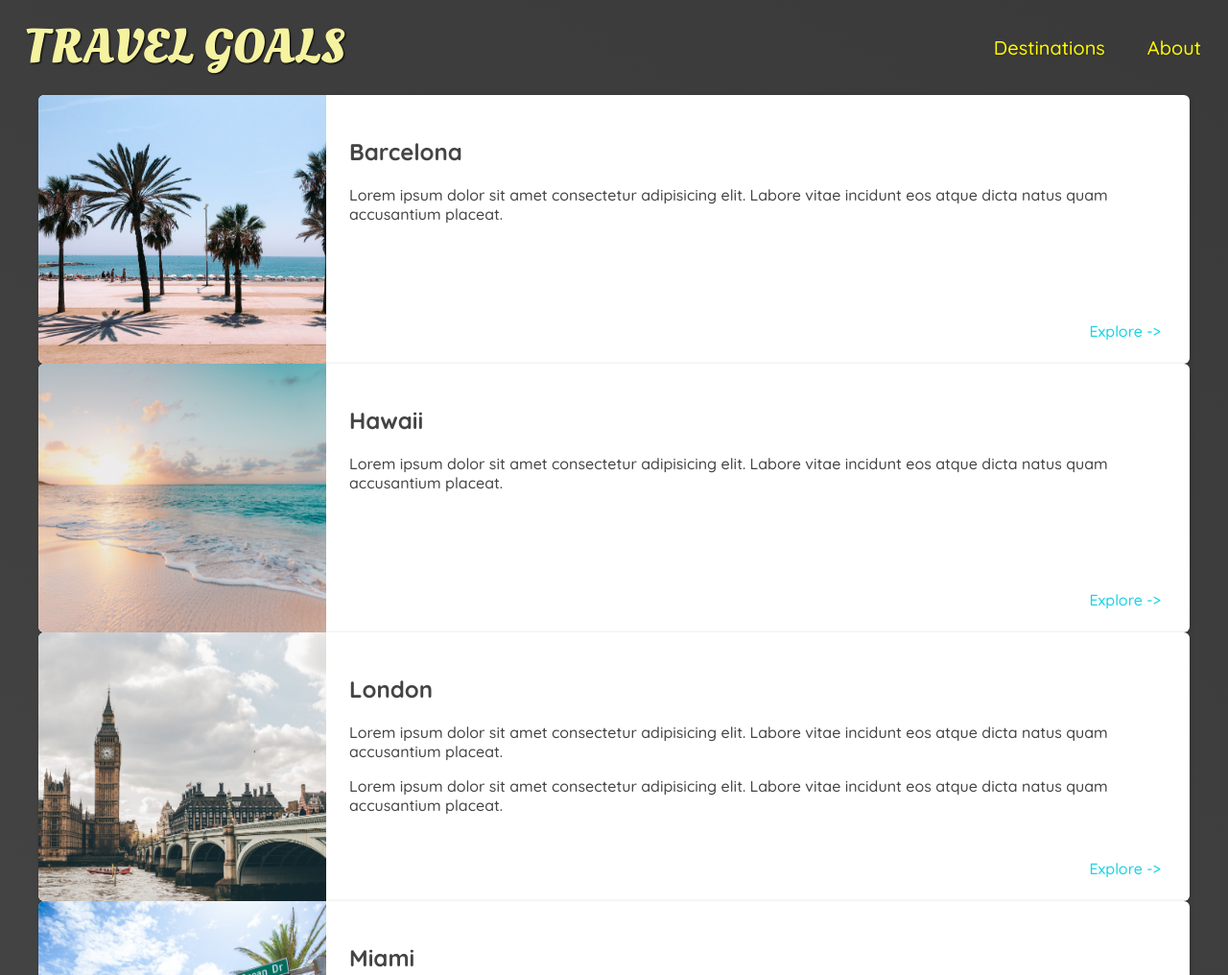
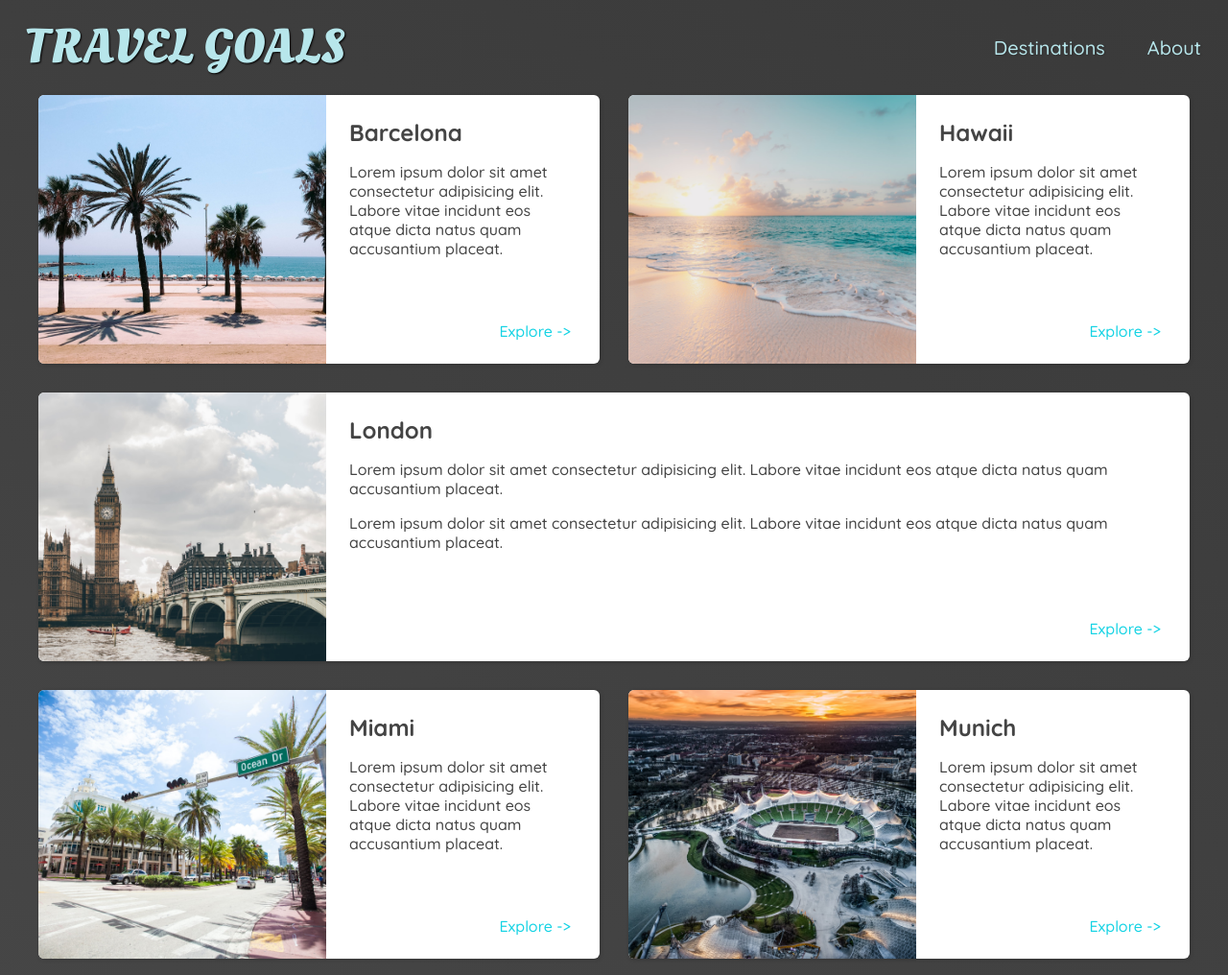
Before and after one commit to DennisLeyting/Code-along-100-days-of-web-development, a plain HTML site: page Travel_Goals/places.html in a window 1280 px wide. Shown: the top 1016 px of the page at 96% size. Drawn offline with Linux system fonts and the light colour scheme.

Commit message:
Update places.css

```diff
--- a/Travel_Goals/styles/places.css
+++ b/Travel_Goals/styles/places.css
@@ -1,15 +1,31 @@
 body {
   background: linear-gradient(30deg, rgb(77, 77, 77), rgb(58, 58, 58));
   color: rgb(68, 68, 68);
+}
+
+#page-logo a {
+  color: rgb(183, 230, 235);
 }
 
 header {
   position: static;
 }
 
+header nav ul li a {
+  color: rgb(183, 230, 235);
+}
+
+header nav ul li a:hover {
+  background-color: rgb(183, 230, 235);
+  color: rgb(59, 59, 59);
+}
+
 main ul {
   width: 1200px;
-  margin: 0 auto;
+  margin: 0 auto 48px auto;
+  display: grid;
+  grid-template-columns: 1fr 1fr;
+  gap: 30px 30px;
 }
 
 main ul li {
@@ -19,6 +35,10 @@ main ul li {
   border-radius: 6px;
   overflow: hidden;
   margin: auto;
+}
+
+main ul li:nth-of-type(3) {
+  grid-column: 1 / span 2;
 }
 
 main ul li img {
@@ -32,6 +52,10 @@ main ul li img {
   display: flex;
   flex-direction: column;
   justify-content: space-between;
+}
+
+.item-content h2 {
+  margin: 0;
 }
 
 .actions {
```
